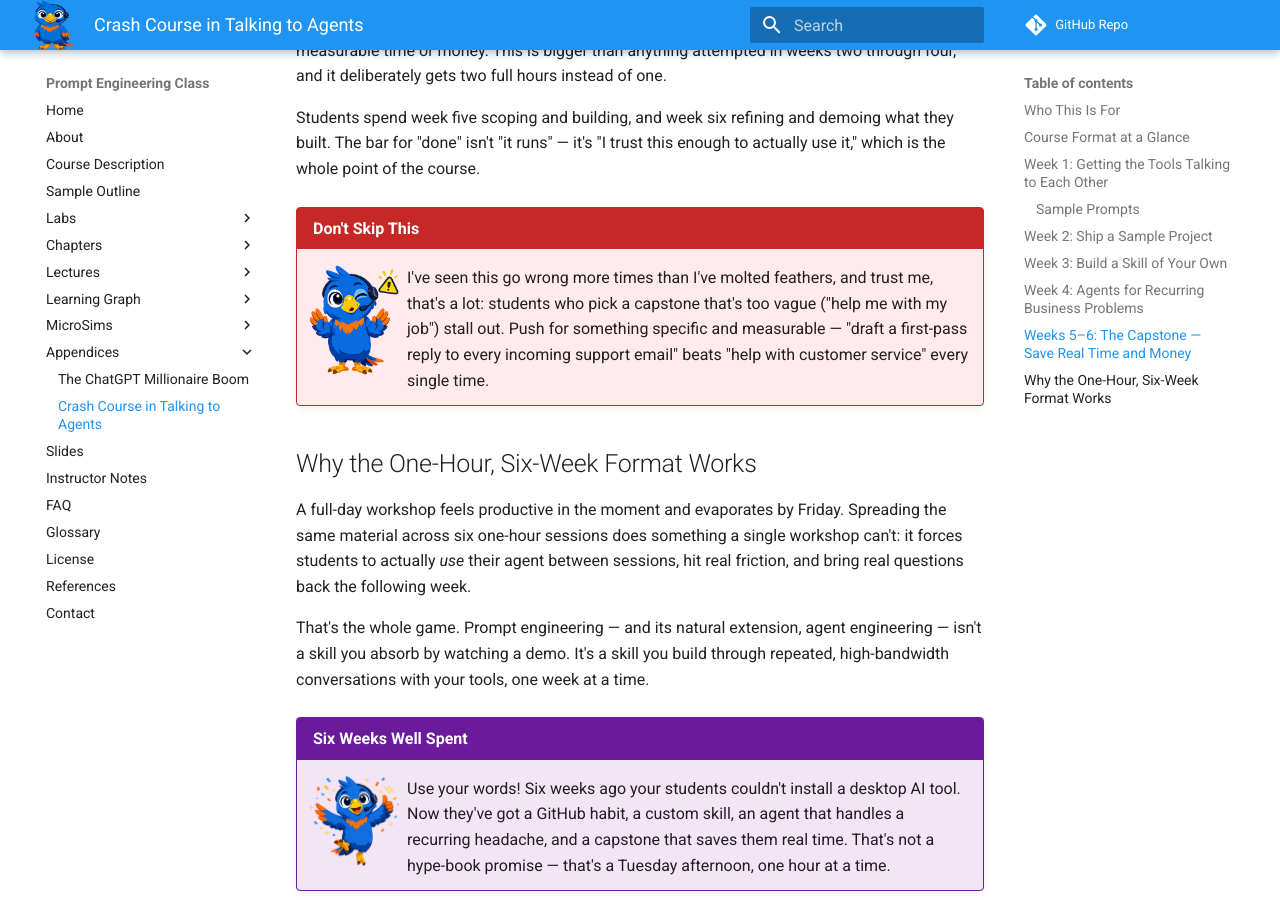
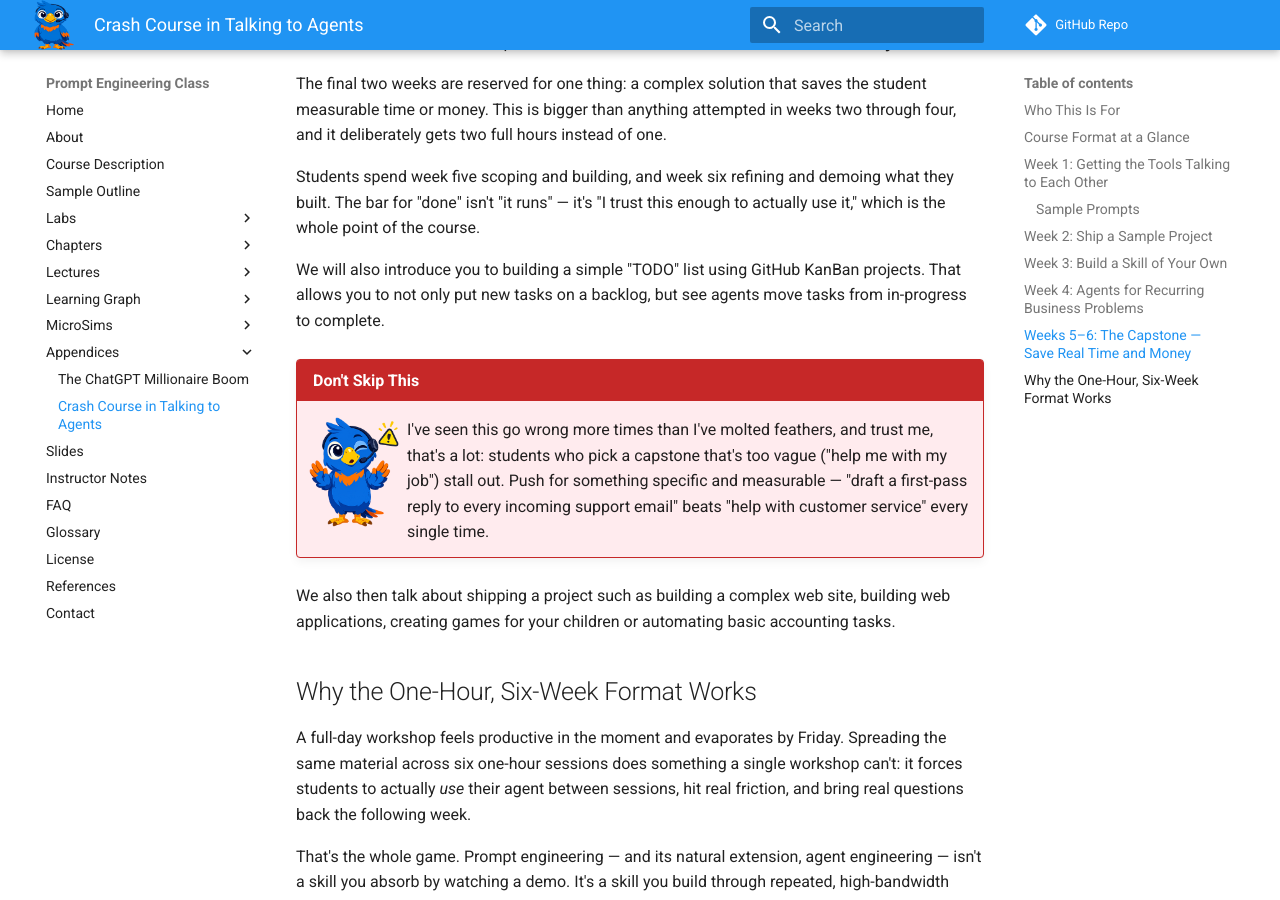
Before and after one commit to dmccreary/prompt-class, an MkDocs documentation site: the page built from docs/appendices/crash-course-talking-to-agents.md, in a window 1280 px wide and 900 px high, scrolled down 4460 px. Built offline with MkDocs 1.6.1 and Material for MkDocs 9.7.7, drawn with Linux system fonts in a browser that asks for light colours; comment, search, counter and statistics services are not loaded; some of the changed text lies outside the part shown.

Commit message:
updating content

```diff
--- a/docs/appendices/crash-course-talking-to-agents.md
+++ b/docs/appendices/crash-course-talking-to-agents.md
@@ -40,7 +40,8 @@
 - Claude Desktop (or Claude Code, depending on the student's comfort level) installed and signed in
 - A GitHub account, with the habit established that **every project gets its own repository** — no more work-in-progress folders scattered across the desktop
 - VS Code installed and connected to that GitHub repo
-- One end-to-end test: a tiny change made locally, committed, and pushed, just to prove the whole chain — desktop AI tool, GitHub, `gh` and VS Code — is actually synchronized
+- One end-to-end test: a tiny change made locally, committed, and pushed, just to prove the whole chain — desktop AI tool, GitHub, `gh`, and VS Code — is actually synchronized
+- `gh` is a unix shell command that allows Claude to run GitHub commands like create a new repo and open issues
 - Knows the difference between Chat, Claude Cowork, and Claude Code
 - Have a basic understanding that you can teach claude to create rules that it will remember in future projects
 
@@ -111,9 +112,13 @@
 
 Students spend week five scoping and building, and week six refining and demoing what they built. The bar for "done" isn't "it runs" — it's "I trust this enough to actually use it," which is the whole point of the course.
 
+We will also introduce you to building a simple "TODO" list using GitHub KanBan projects.  That allows you to not only put new tasks on a backlog, but see agents move tasks from in-progress to complete.
+
 !!! mascot-warning "Don't Skip This"
     <img src="../../img/mascot/warning.png" class="mascot-admonition-img" alt="Polly giving a warning">
     I've seen this go wrong more times than I've molted feathers, and trust me, that's a lot: students who pick a capstone that's too vague ("help me with my job") stall out. Push for something specific and measurable — "draft a first-pass reply to every incoming support email" beats "help with customer service" every single time.
+
+We also then talk about shipping a project such as building a complex web site, building web applications, creating games for your children or automating basic accounting tasks.
 
 ## Why the One-Hour, Six-Week Format Works
 
```
